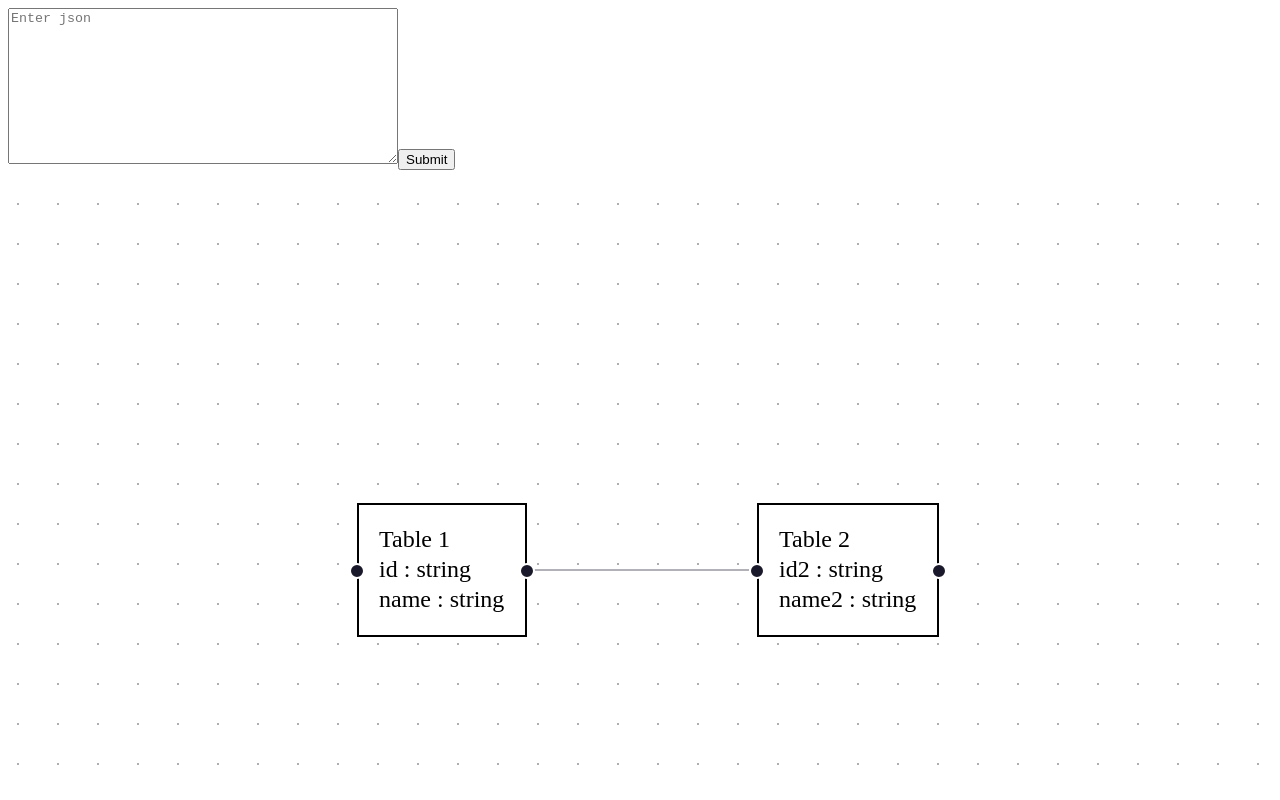
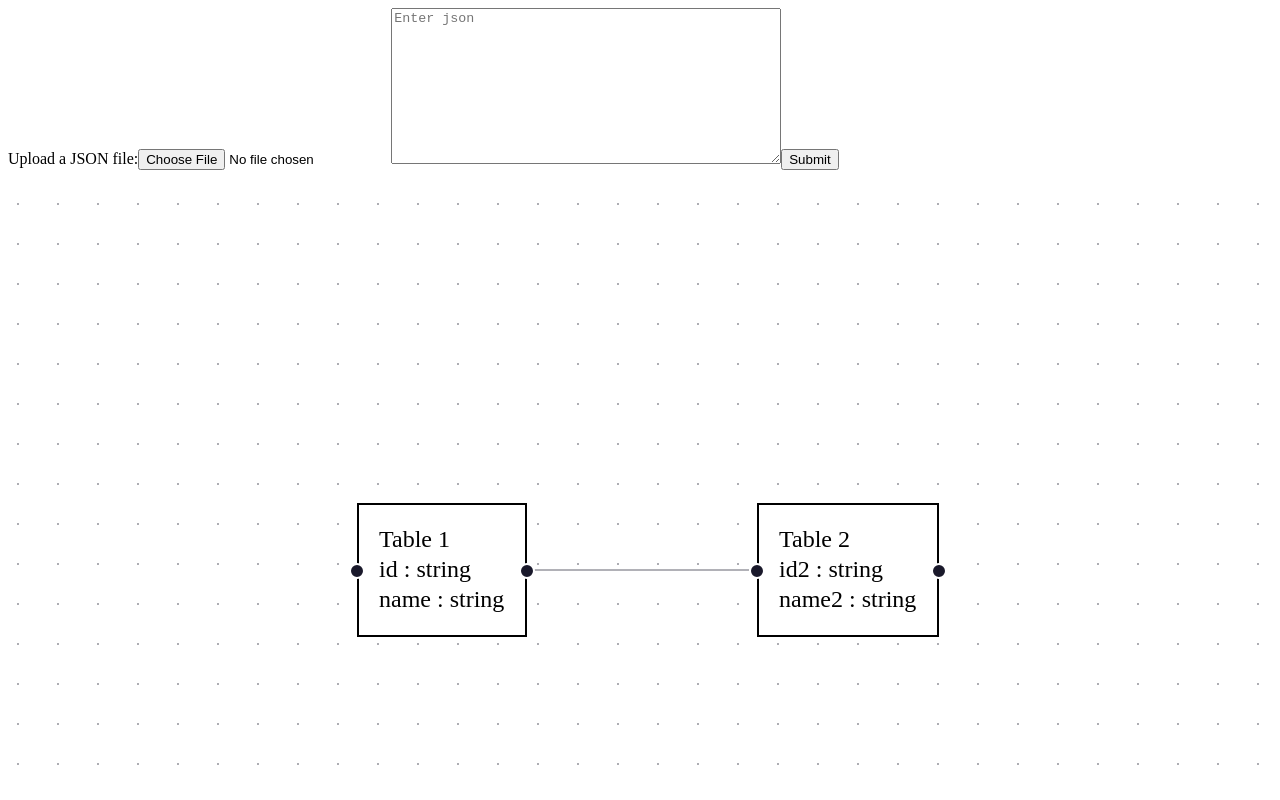
Before and after one commit to thaonguyen0229/visualize-data-app, a React (Vite) app: page / in a window 1280 px wide. Shown: the top 800 px of the page. Built offline with nearby package versions, Linux system fonts and the light colour scheme.

Commit message:
Add json file upload

```diff
--- a/src/App.tsx
+++ b/src/App.tsx
@@ -32,10 +32,23 @@ export default function App() {
   // );
   const onSubmit = useCallback(
     () => {
-      const jsonString = (document.getElementById('jsonText')as HTMLTextAreaElement).value;
+      const jsonString = (document.getElementById('json-text')as HTMLTextAreaElement).value;
       const [tables, edges] = jsonStringToTableNode(jsonString);
       setNodes(tables);
       setEdges(edges);
+    }, []
+  );
+
+  const onFileUpload = useCallback(
+    () => {
+      const fileInputEle = document.getElementById('json-file') as HTMLInputElement;
+      const textAreaEle = document.getElementById('json-text') as HTMLTextAreaElement;
+      const files = fileInputEle.files;
+      if (files && files.length > 0) {
+        const reader = new FileReader();
+        reader.onload = () => textAreaEle.value = (reader.result as string) ?? '';
+        reader.readAsText(files[0])
+      }
     }, []
   );
 
@@ -43,7 +56,9 @@ export default function App() {
   return (
     <div>
       <div style={{ width: '100vw', height: '100vh'}}>
-        <textarea id='jsonText' rows={10} style={{width : '30vw'}} placeholder='Enter json'/>
+        <label htmlFor='json-file'>Upload a JSON file:</label>
+        <input type="file" id='json-file' name='json-file' accept='.json' multiple={false} onChange={onFileUpload} />
+        <textarea id='json-text' rows={10} style={{width : '30vw'}} placeholder='Enter json'/>
         <button onClick={onSubmit}>Submit</button>
         <ReactFlow
           nodeTypes={nodeTypes}
```
